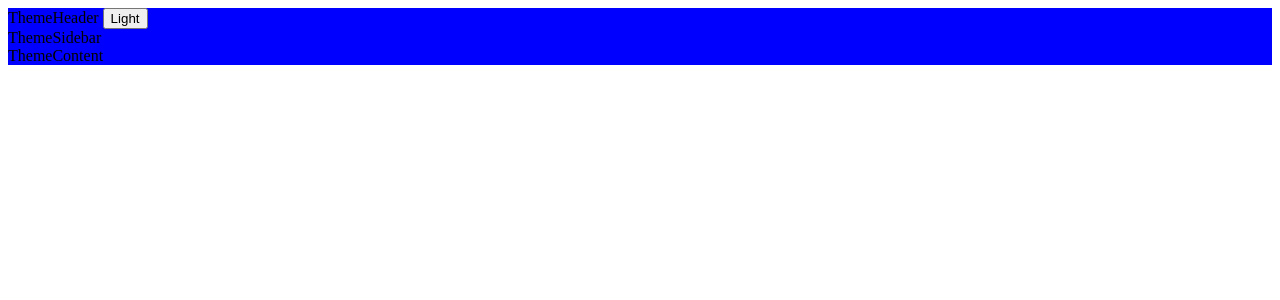
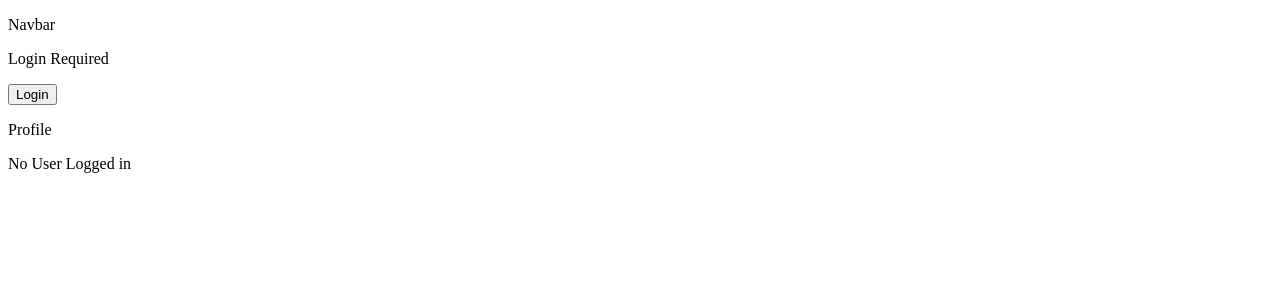
Before and after one commit to kunaladhav/playground, a React (Vite) app: page / in a window 1280 px wide. Shown: the top 300 px of the page. Built offline with nearby package versions, Linux system fonts and the light colour scheme.

Commit message:
Completed Day 54 Assignment

```diff
--- a/src/App.jsx
+++ b/src/App.jsx
@@ -55,7 +55,8 @@
 // import UserPersistent from "./Pages/UserPersistent";
 // import UseReducerShop from "./Pages/UseReducerShop";
 // import ShopApp from "./Pages/ShopApp";
-import ThemePage from "./Pages/ThemePage";
+// import ThemePage from "./Pages/ThemePage";
+import AuthApp from "./Pages/AuthApp";
 
 function App() {
   // const [cart, setCart] = useState([]);
@@ -123,7 +124,8 @@ function App() {
         {/* <UserPersistent /> */}
         {/* <UseReducerShop /> */}
         {/* <ShopApp /> */}
-        <ThemePage />
+        {/* <ThemePage /> */}
+        <AuthApp />
       </div>
     </>
   );
--- /dev/null
+++ b/src/Pages/AuthApp.jsx
@@ -0,0 +1,18 @@
+import AuthNavbar from "../components/AuthNavbar";
+import AuthProfile from "../components/AuthProfile";
+import AuthContextProvider from "../context/AuthContext";
+
+const AuthApp = () => {
+  return (
+    <div>
+      <div>
+        <AuthContextProvider>
+          <AuthNavbar />
+          <AuthProfile />
+        </AuthContextProvider>
+      </div>
+    </div>
+  );
+};
+
+export default AuthApp;
--- /dev/null
+++ b/src/components/AuthNavbar.jsx
@@ -0,0 +1,21 @@
+import useAuth from "../hooks/useAuth";
+
+const AuthNavbar = () => {
+  const { user, login, logout } = useAuth();
+
+  return (
+    <div>
+      <div>
+        <p>Navbar</p>
+
+        <p>{user ? `Welcome, ${user.name}` : "Login Required"}</p>
+
+        <button onClick={user ? logout : login}>
+          {user ? "Logout" : "Login"}
+        </button>
+      </div>
+    </div>
+  );
+};
+
+export default AuthNavbar;
--- /dev/null
+++ b/src/components/AuthProfile.jsx
@@ -0,0 +1,22 @@
+import useAuth from "../hooks/useAuth";
+
+const AuthProfile = () => {
+  const { user } = useAuth();
+
+  return (
+    <div>
+      <div>
+        <p>Profile</p>
+        {user ? (
+          <p>
+            Name: {user.name} <br /> Email: {user.email}
+          </p>
+        ) : (
+          <p>No User Logged in</p>
+        )}
+      </div>
+    </div>
+  );
+};
+
+export default AuthProfile;
--- /dev/null
+++ b/src/context/AuthContext.jsx
@@ -0,0 +1,27 @@
+import { createContext, useState } from "react";
+
+export const AuthContext = createContext(null);
+
+const AuthContextProvider = (props) => {
+  const [user, setUser] = useState(null);
+
+  const login = () => {
+    setUser({ name: "Kunal", email: "kunal@email.com" });
+  };
+
+  const logout = () => {
+    setUser(null);
+  };
+
+  const value = {
+    user,
+    login,
+    logout,
+  };
+
+  return (
+    <AuthContext.Provider value={value}>{props.children}</AuthContext.Provider>
+  );
+};
+
+export default AuthContextProvider;
--- /dev/null
+++ b/src/hooks/useAuth.jsx
@@ -0,0 +1,14 @@
+import { useContext } from "react";
+import { AuthContext } from "../context/AuthContext";
+
+const useAuth = () => {
+  const context = useContext(AuthContext);
+
+  if (!context) {
+    throw new Error("useAuth must be used within AuthProvider");
+  }
+
+  return context;
+};
+
+export default useAuth;
```
